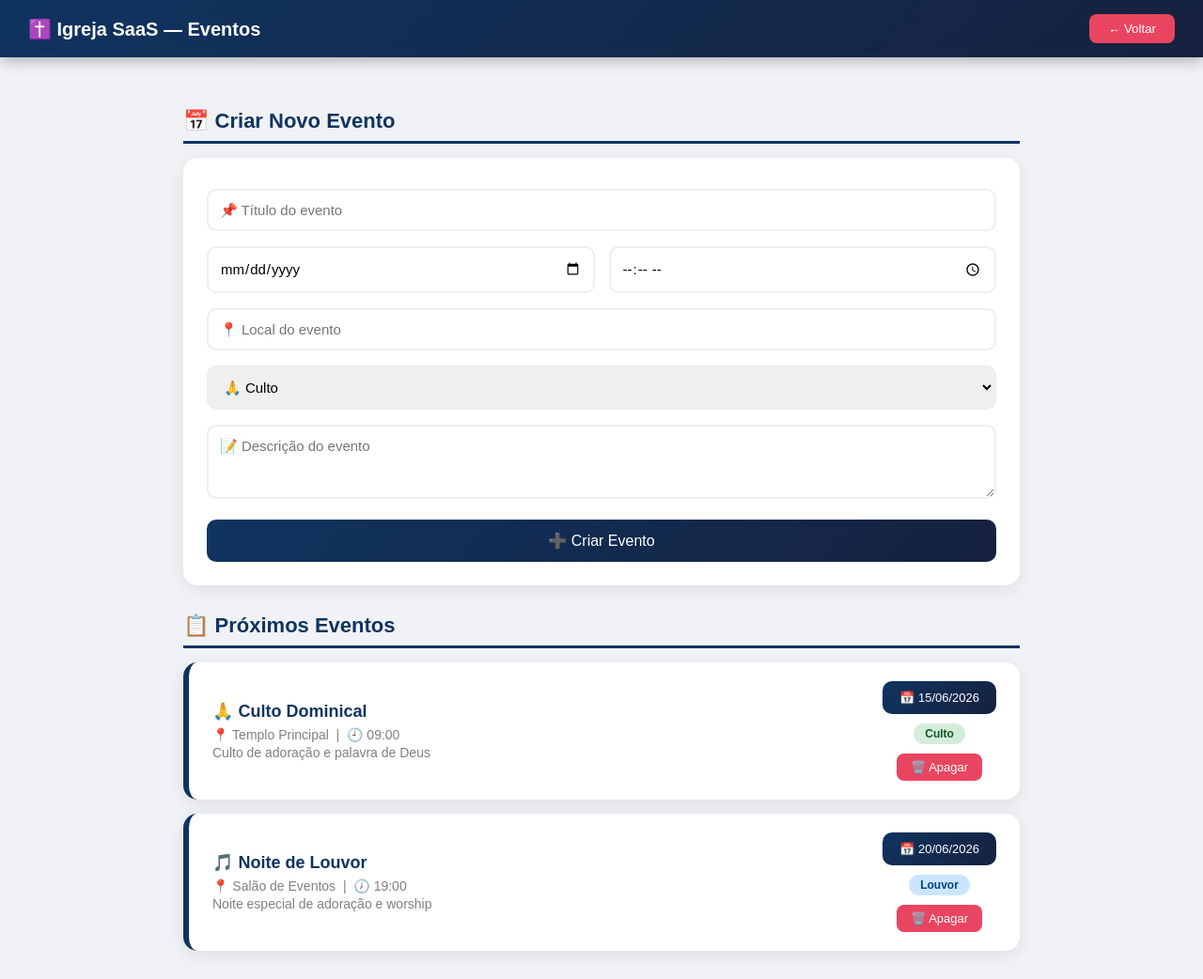
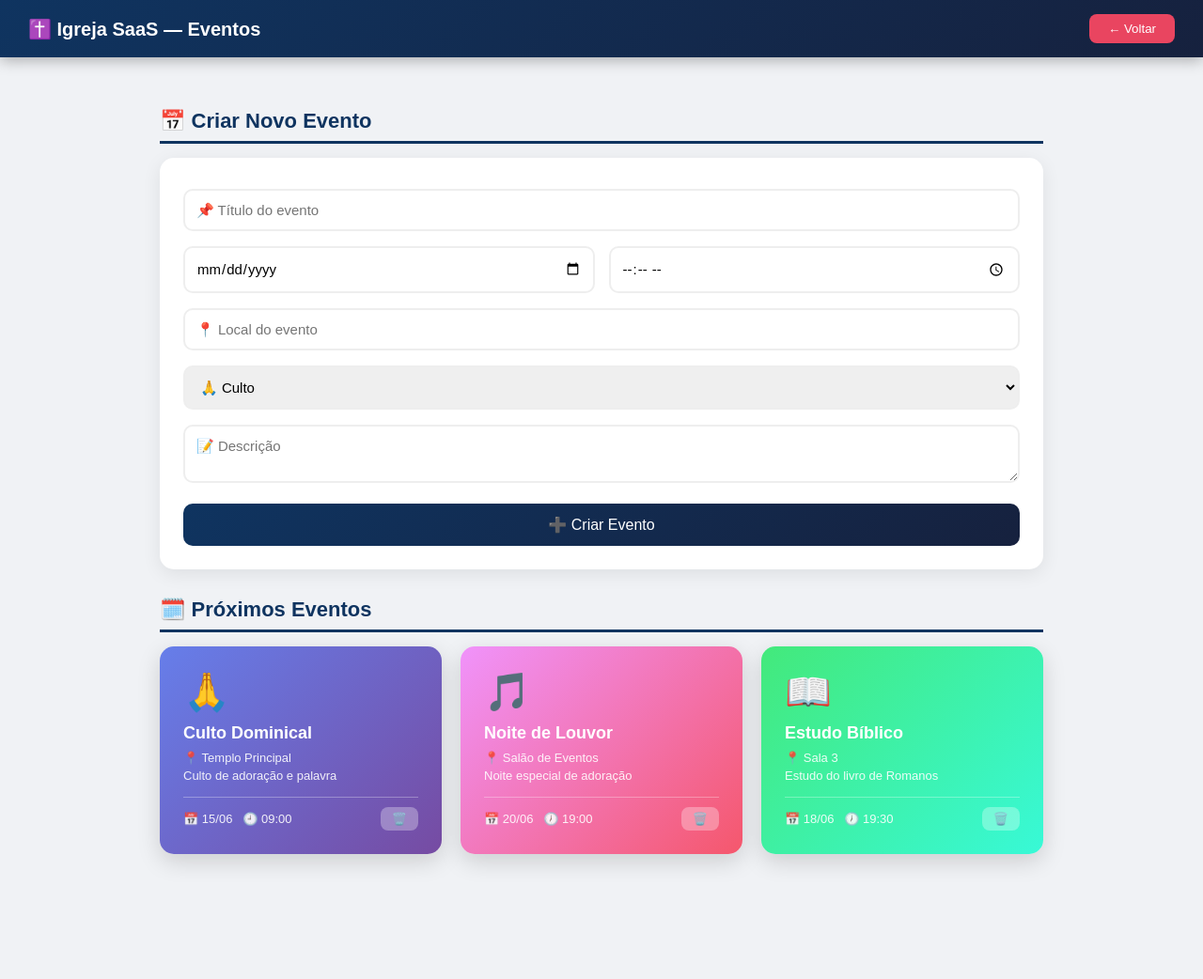
Before and after one commit to johnwar123/igreja-saas, a plain HTML site: page evento.html in a window 1280 px wide. Shown: the whole page at 94% size. After the commit the page ends 939 px from the top, so only its background shows below. Drawn offline with Linux system fonts and the light colour scheme.

Commit message:
exclusao do modolo evento e alte do mesmo

```diff
--- a/eventos.html
+++ b/evento.html
@@ -28,20 +28,17 @@
 
     .container {
       padding: 30px;
-      max-width: 950px;
+      max-width: 1000px;
       margin: 0 auto;
     }
 
     .titulo-secao {
-      display: flex;
-      align-items: center;
-      gap: 10px;
-      margin: 25px 0 15px;
       color: #0f3460;
       font-size: 22px;
       font-weight: bold;
       border-bottom: 3px solid #0f3460;
       padding-bottom: 8px;
+      margin: 25px 0 15px;
     }
 
     .formulario {
@@ -52,10 +49,7 @@
       box-shadow: 0 5px 20px rgba(0,0,0,0.08);
     }
 
-    .linha {
-      display: flex;
-      gap: 15px;
-    }
+    .linha { display: flex; gap: 15px; }
 
     input, select, textarea {
       width: 100%;
@@ -76,92 +70,73 @@
       background: linear-gradient(135deg, #0f3460, #16213e);
       color: white;
       border: none;
-      padding: 13px 30px;
+      padding: 13px;
       border-radius: 10px;
       cursor: pointer;
       font-size: 16px;
       margin-top: 10px;
       width: 100%;
-      transition: opacity 0.3s;
     }
     .btn:hover { opacity: 0.85; }
 
-    .eventos-lista {
-      display: flex;
-      flex-direction: column;
-      gap: 15px;
+    .cards-grid {
+      display: grid;
+      grid-template-columns: repeat(auto-fill, minmax(280px, 1fr));
+      gap: 20px;
     }
 
     .evento-card {
-      background: white;
       border-radius: 15px;
-      padding: 20px 25px;
-      box-shadow: 0 5px 20px rgba(0,0,0,0.08);
+      padding: 25px;
+      color: white;
+      box-shadow: 0 8px 25px rgba(0,0,0,0.15);
+      transition: transform 0.2s;
+      position: relative;
+      overflow: hidden;
+    }
+    .evento-card:hover { transform: translateY(-5px); }
+
+    .culto   { background: linear-gradient(135deg, #667eea, #764ba2); }
+    .louvor  { background: linear-gradient(135deg, #f093fb, #f5576c); }
+    .missao  { background: linear-gradient(135deg, #4facfe, #00f2fe); }
+    .estudo  { background: linear-gradient(135deg, #43e97b, #38f9d7); }
+    .outro   { background: linear-gradient(135deg, #fa709a, #fee140); }
+
+    .evento-card .icone {
+      font-size: 40px;
+      margin-bottom: 10px;
+    }
+    .evento-card h3 {
+      font-size: 18px;
+      margin-bottom: 8px;
+    }
+    .evento-card p {
+      font-size: 13px;
+      opacity: 0.9;
+      margin-bottom: 4px;
+    }
+    .evento-card .rodape {
+      margin-top: 15px;
       display: flex;
       justify-content: space-between;
       align-items: center;
-      border-left: 6px solid #0f3460;
-      transition: transform 0.2s;
+      border-top: 1px solid rgba(255,255,255,0.3);
+      padding-top: 10px;
     }
-    .evento-card:hover { transform: translateX(5px); }
-
-    .evento-card .info h3 {
-      color: #0f3460;
-      font-size: 18px;
-      margin-bottom: 6px;
+    .evento-card .rodape span {
+      font-size: 13px;
+      opacity: 0.9;
     }
-    .evento-card .info p {
-      color: gray;
-      font-size: 14px;
-      margin-top: 3px;
-    }
-
-    .evento-direita {
-      display: flex;
-      flex-direction: column;
-      align-items: center;
-      gap: 10px;
-    }
-
-    .data-badge {
-      background: linear-gradient(135deg, #0f3460, #16213e);
-      color: white;
-      padding: 10px 18px;
-      border-radius: 10px;
-      font-size: 13px;
-      text-align: center;
-      min-width: 110px;
-    }
-
-    .tag-tipo {
-      padding: 4px 12px;
-      border-radius: 20px;
-      font-size: 12px;
-      font-weight: bold;
-    }
-    .culto { background: #d4edda; color: #155724; }
-    .louvor { background: #cce5ff; color: #004085; }
-    .missao { background: #fff3cd; color: #856404; }
-    .outro { background: #f8d7da; color: #721c24; }
-
     .btn-apagar {
-      background: #e94560;
+      background: rgba(255,255,255,0.3);
       color: white;
       border: none;
-      padding: 7px 15px;
+      padding: 5px 12px;
       border-radius: 8px;
       cursor: pointer;
       font-size: 13px;
     }
-
-    .vazio {
-      text-align: center;
-      color: gray;
-      padding: 40px;
-      background: white;
-      border-radius: 15px;
-      font-size: 16px;
-    }
+    .btn-apagar:hover { background: rgba(255,255,255,0.5); }
   </style>
 </head>
 <body>
@@ -186,45 +161,56 @@
         <option value="culto">🙏 Culto</option>
         <option value="louvor">🎵 Louvor</option>
         <option value="missao">✈️ Missão</option>
+        <option value="estudo">📖 Estudo Bíblico</option>
         <option value="outro">📌 Outro</option>
       </select>
-      <textarea id="descricao" rows="3" placeholder="📝 Descrição do evento"></textarea>
+      <textarea id="descricao" rows="2" placeholder="📝 Descrição"></textarea>
       <button class="btn" onclick="criarEvento()">➕ Criar Evento</button>
     </div>
 
-    <div class="titulo-secao">📋 Próximos Eventos</div>
+    <div class="titulo-secao">🗓️ Próximos Eventos</div>
 
-    <div class="eventos-lista" id="lista">
-      <div class="evento-card">
-        <div class="info">
-          <h3>🙏 Culto Dominical</h3>
-          <p>📍 Templo Principal &nbsp;|&nbsp; 🕘 09:00</p>
-          <p>Culto de adoração e palavra de Deus</p>
-        </div>
-        <div class="evento-direita">
-          <div class="data-badge">📅 15/06/2026</div>
-          <span class="tag-tipo culto">Culto</span>
-          <button class="btn-apagar" onclick="apagar(this)">🗑️ Apagar</button>
+    <div class="cards-grid" id="lista">
+
+      <div class="evento-card culto">
+        <div class="icone">🙏</div>
+        <h3>Culto Dominical</h3>
+        <p>📍 Templo Principal</p>
+        <p>Culto de adoração e palavra</p>
+        <div class="rodape">
+          <span>📅 15/06 &nbsp; 🕘 09:00</span>
+          <button class="btn-apagar" onclick="apagar(this)">🗑️</button>
         </div>
       </div>
 
-      <div class="evento-card">
-        <div class="info">
-          <h3>🎵 Noite de Louvor</h3>
-          <p>📍 Salão de Eventos &nbsp;|&nbsp; 🕖 19:00</p>
-          <p>Noite especial de adoração e worship</p>
-        </div>
-        <div class="evento-direita">
-          <div class="data-badge">📅 20/06/2026</div>
-          <span class="tag-tipo louvor">Louvor</span>
-          <button class="btn-apagar" onclick="apagar(this)">🗑️ Apagar</button>
+      <div class="evento-card louvor">
+        <div class="icone">🎵</div>
+        <h3>Noite de Louvor</h3>
+        <p>📍 Salão de Eventos</p>
+        <p>Noite especial de adoração</p>
+        <div class="rodape">
+          <span>📅 20/06 &nbsp; 🕖 19:00</span>
+          <button class="btn-apagar" onclick="apagar(this)">🗑️</button>
         </div>
       </div>
+
+      <div class="evento-card estudo">
+        <div class="icone">📖</div>
+        <h3>Estudo Bíblico</h3>
+        <p>📍 Sala 3</p>
+        <p>Estudo do livro de Romanos</p>
+        <div class="rodape">
+          <span>📅 18/06 &nbsp; 🕖 19:30</span>
+          <button class="btn-apagar" onclick="apagar(this)">🗑️</button>
+        </div>
+      </div>
+
     </div>
-
   </div>
 
   <script>
+    var icones = { culto:"🙏", louvor:"🎵", missao:"✈️", estudo:"📖", outro:"📌" };
+
     function criarEvento() {
       var titulo = document.getElementById("titulo").value;
       var data = document.getElementById("data").value;
@@ -234,26 +220,21 @@
       var descricao = document.getElementById("descricao").value;
 
       if (titulo == "") {
-        alert("Digite o título do evento!");
+        alert("Digite o título!");
         return;
       }
 
-      var nomes = { culto: "Culto", louvor: "Louvor", missao: "Missão", outro: "Outro" };
-      var icones = { culto: "🙏", louvor: "🎵", missao: "✈️", outro: "📌" };
-
       var lista = document.getElementById("lista");
       var card = document.createElement("div");
-      card.className = "evento-card";
+      card.className = "evento-card " + tipo;
       card.innerHTML =
-        "<div class='info'>" +
-          "<h3>" + icones[tipo] + " " + titulo + "</h3>" +
-          "<p>📍 " + local + " &nbsp;|&nbsp; 🕐 " + hora + "</p>" +
-          "<p>" + descricao + "</p>" +
-        "</div>" +
-        "<div class='evento-direita'>" +
-          "<div class='data-badge'>📅 " + data + "</div>" +
-          "<span class='tag-tipo " + tipo + "'>" + nomes[tipo] + "</span>" +
-          "<button class='btn-apagar' onclick='apagar(this)'>🗑️ Apagar</button>" +
+        "<div class='icone'>" + icones[tipo] + "</div>" +
+        "<h3>" + titulo + "</h3>" +
+        "<p>📍 " + local + "</p>" +
+        "<p>" + descricao + "</p>" +
+        "<div class='rodape'>" +
+          "<span>📅 " + data + " &nbsp; 🕐 " + hora + "</span>" +
+          "<button class='btn-apagar' onclick='apagar(this)'>🗑️</button>" +
         "</div>";
 
       lista.appendChild(card);
```
